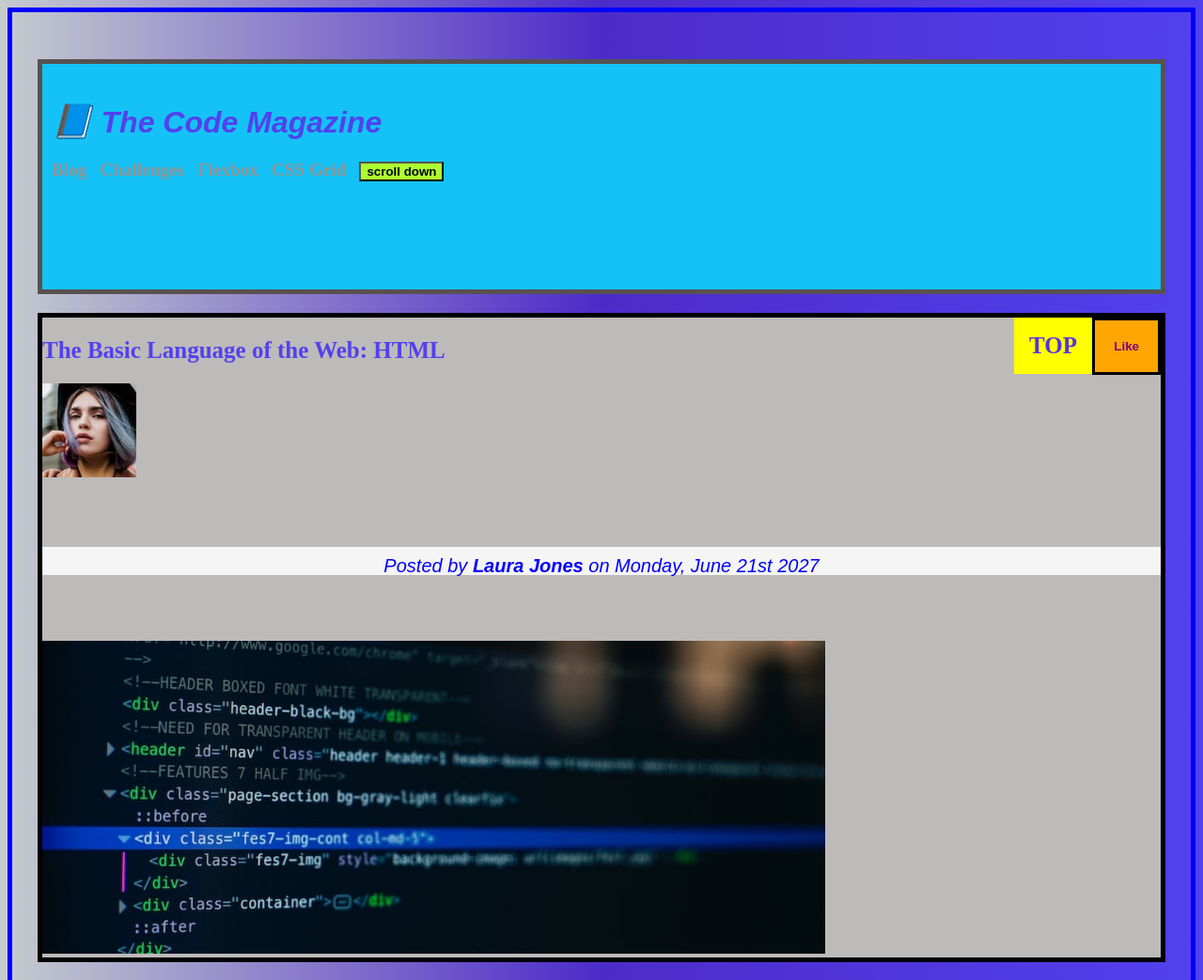
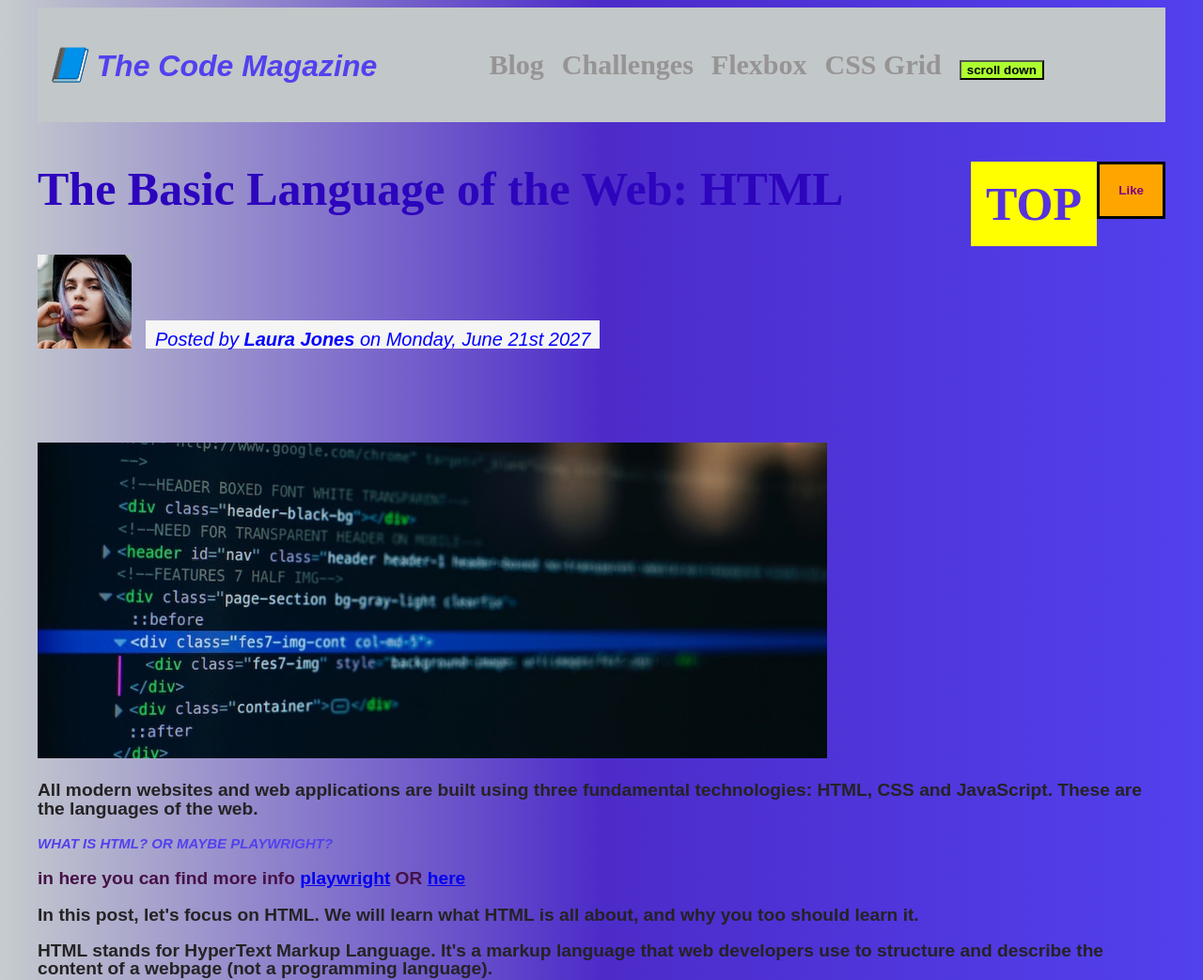
Before and after one commit to RomarioNijimAlmond/html-repo, a plain HTML site: page myFile/index.html in a window 1280 px wide. Shown: the top 1043 px of the page at 94% size. Drawn offline with Linux system fonts and the light colour scheme.

Commit message:
temp changes

```diff
--- a/myFile/index.html
+++ b/myFile/index.html
@@ -30,11 +30,14 @@
 
             <article>
                 <header class="second-header">
-                    <h2>The Basic Language of the Web: HTML</h2>
-                    <img class="author-image" src="img/laura-jones.jpg" alt="The Author of the article" width="100"
-                        height="100" />
-                    <p id="author" class="author-class">Posted by <strong>Laura Jones</strong> on Monday, June 21st 2027
-                    </p>
+                    <h2 class="second-header-h2">The Basic Language of the Web: HTML</h2>
+                    <div class="author-box">
+                        <img class="author-image" src="img/laura-jones.jpg" alt="The Author of the article" width="100"
+                            height="100" />
+                        <p id="author" class="author-class">Posted by <strong>Laura Jones</strong> on Monday, June 21st
+                            2027
+                        </p>
+                    </div>
                     <img class="html-image" src="img/post-img.jpg" alt="Html Structure Code Snippet" width="500"
                         height="200" />
                     <button class="like-button" onclick="scrollUp()">Like</button>
--- a/myFile/style.css
+++ b/myFile/style.css
@@ -58,8 +58,15 @@ footer p {
 .main-header h1 {
     font-style: italic;
     margin-bottom: 20px;
-    position: relative;
 }
+
+.main-header {
+    display: flex;
+    align-items: center;
+    justify-content: space-between;
+}
+
+
 
 /* #author {
     font-size: 25px;
@@ -90,11 +97,10 @@ footer p {
 }
 
 .main-header {
-    background-color: #15c2f7;
-    border: 5px solid #585151;
+    background-color: #c2c7c9;
     padding: 20px 10px;
-    margin-bottom: 20px;
-    height: 200px;
+
+
 
 }
 
@@ -109,20 +115,36 @@ footer p {
 
 .related-posts {
     background-color: #788383;
-    border: 5px solid #2d05bd
+    border-top: 5px solid #2d05bd;
+    border-bottom: 5px solid #2d05bd;
+    /* display: flex; */
+}
+
+h2 {
+    font-size: 50px;
 }
 
 .second-header {
-    background-color: #bdbaba;
-    border: 5px solid;
     margin-bottom: 20px;
     position: relative;
 }
 
+.second-header-h2 {
+    color: #2d05bd;
+}
+
 .div-class {
-    background-color: #a8a4d1;
-    border: 5px solid;
+
     margin-bottom: 20px;
+}
+
+.div-class p {
+    font-size: larger;
+    font-weight: bold;
+}
+
+li {
+    font-weight: bold;
 }
 
 /* .first-list {
@@ -143,12 +165,11 @@ nav a:link {
     font-weight: bold;
     color: #969494;
     display: inline-block;
-    padding-right: 10px;
+    margin-right: 15px;
     text-decoration: none;
-    font-size: larger;
-    /* background-color: yellowgreen;
-    border: 3px solid black; */
+    font-size: 30px;
 }
+
 
 nav a:link:last-child {
     padding: 0;
@@ -174,7 +195,7 @@ a:active {
 
 body {
     /* margin: 50px 10px; */
-    border: 5px solid blue;
+
     background-image: linear-gradient(to right, #c6ccce, #4d2bc9, #5241ee);
 }
 
@@ -197,10 +218,6 @@ aside {
     width: 1200px;
     margin-left: auto;
     margin-right: auto;
-    margin-top: 50px;
-    /* display: flex;
-    align-items: center;
-    justify-content: space-between; */
 }
 
 .like-button {
@@ -278,3 +295,14 @@ h2::after {
 .clear {
     clear: both;
 }
+
+.author-box {
+    display: flex;
+    align-items: center;
+}
+
+
+#author {
+    margin-bottom: 0;
+    margin-left: 15px;
+}
```
